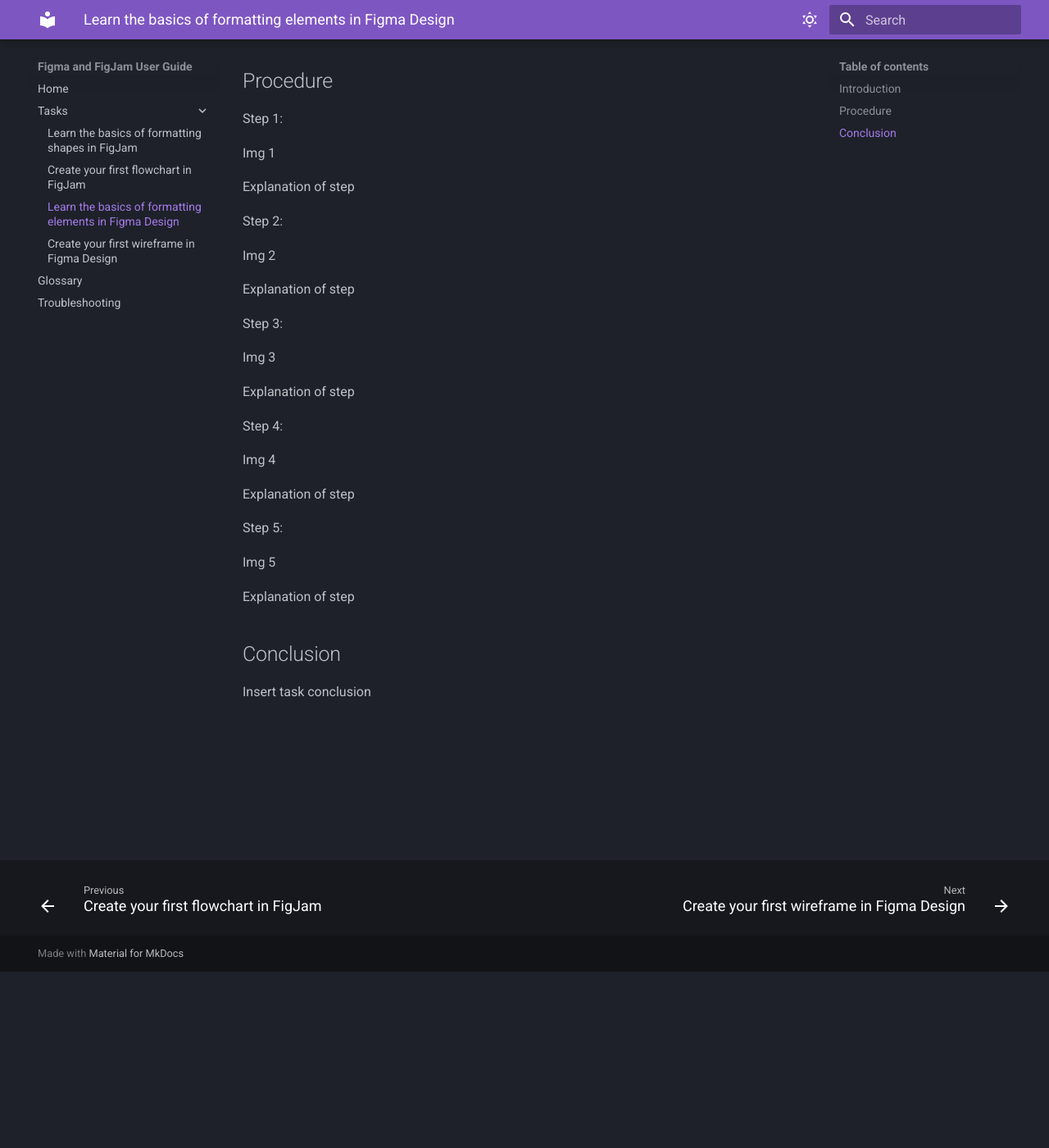
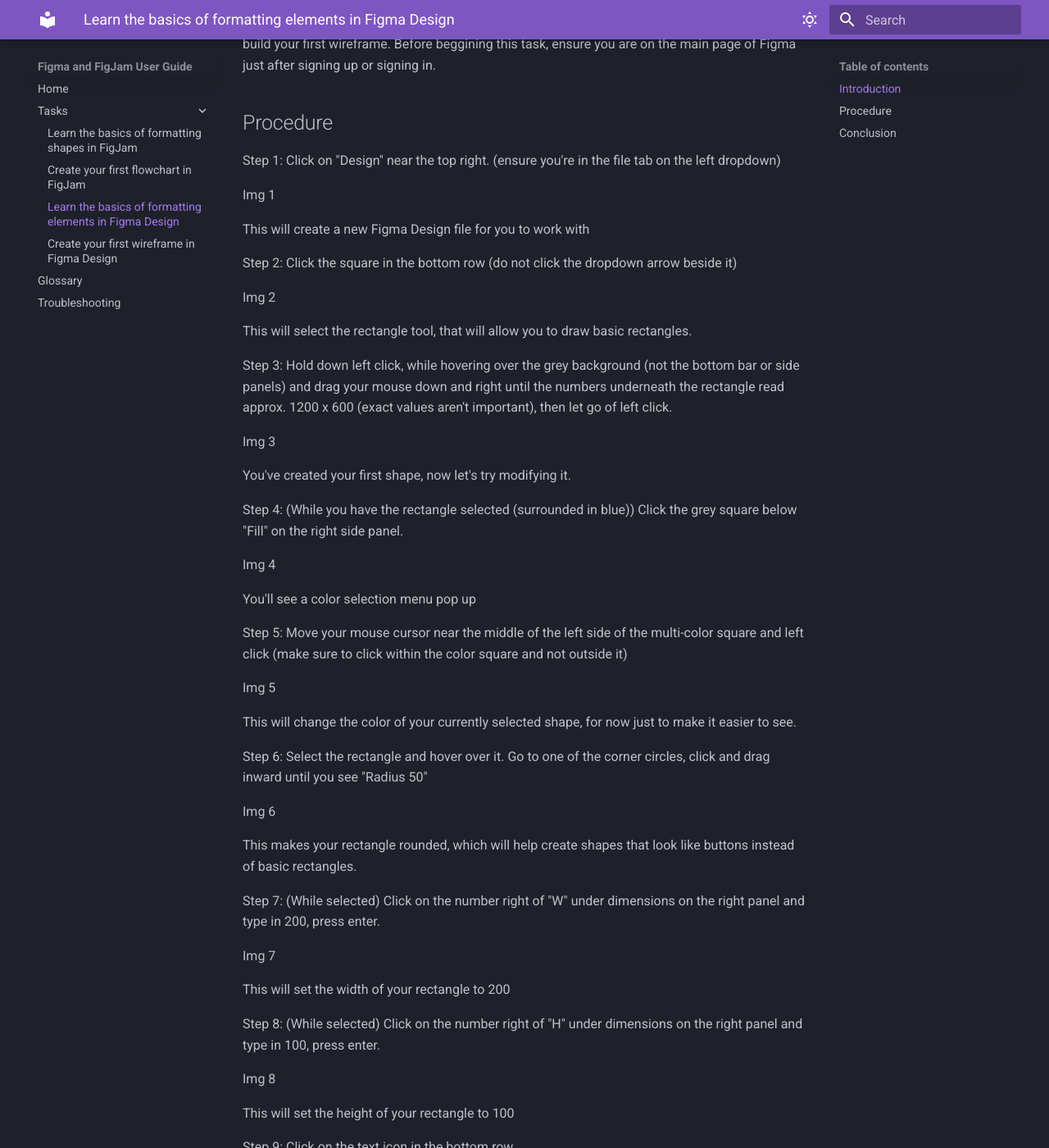
Before and after one commit to andrew-solomko/mkdocs-material-tutorial-andrew, an MkDocs documentation site: the page built from docs/tasks/basic-formatting-figma-design.md, in a window 1280 px wide and 1400 px high, scrolled down 215 px. Shown: the whole window at 82% size. Built offline with MkDocs 1.6.1 and Material for MkDocs 9.7.7, drawn with Linux system fonts in a browser that asks for light colours; some of the changed text lies outside the part shown.

Commit message:
Updated content of task 3

```diff
--- a/docs/tasks/basic-formatting-figma-design.md
+++ b/docs/tasks/basic-formatting-figma-design.md
@@ -2,40 +2,94 @@
 
 ## Introduction
 
-Insert task intro
+This task will teach how to perform basic actions in Figma Design, that you will need to later build your first wireframe. Before beggining this task, ensure you are on the main page of Figma just after signing up or signing in.
 
 ## Procedure
 
-Step 1:
+Step 1: Click on "Design" near the top right. (ensure you're in the file tab on the left dropdown)
 
 Img 1
 
-Explanation of step
+This will create a new Figma Design file for you to work with
 
-Step 2:
+Step 2: Click the square in the bottom row (do not click the dropdown arrow beside it)
 
 Img 2
 
-Explanation of step
+This will select the rectangle tool, that will allow you to draw basic rectangles.
 
-Step 3:
+Step 3: Hold down left click, while hovering over the grey background (not the bottom bar or side panels) and drag your mouse down and right until the numbers underneath the rectangle read approx. 1200 x 600 (exact values aren't important), then let go of left click.
 
 Img 3
 
-Explanation of step
+You've created your first shape, now let's try modifying it.
 
-Step 4:
+Step 4: (While you have the rectangle selected (surrounded in blue)) Click the grey square below "Fill" on the right side panel.
 
 Img 4
 
-Explanation of step
+You'll see a color selection menu pop up
 
-Step 5:
+Step 5: Move your mouse cursor near the middle of the left side of the multi-color square and left click (make sure to click within the color square and not outside it)
 
 Img 5
 
-Explanation of step
+This will change the color of your currently selected shape, for now just to make it easier to see.
+
+Step 6: Select the rectangle and hover over it. Go to one of the corner circles, click and drag inward until you see "Radius 50"
+
+Img 6
+
+This makes your rectangle rounded, which will help create shapes that look like buttons instead of basic rectangles.
+
+Step 7: (While selected) Click on the number right of "W" under dimensions on the right panel and type in 200, press enter.
+
+Img 7
+
+This will set the width of your rectangle to 200
+
+Step 8: (While selected) Click on the number right of "H" under dimensions on the right panel and type in 100, press enter.
+
+Img 8
+
+This will set the height of your rectangle to 100
+
+Step 9: Click on the text icon in the bottom row
+
+Img 9
+
+This will allow you to create text boxes
+
+Step 10: Click and hold inside your shape near the top left corner and drag towards the bottom right corner until the numbers below read approx. 120 x 50, then let go
+
+Img 10
+
+This will create a text box on top of your shape, allowing you to add and modify text inside of it.
+
+Step 11: Click on the number 12 in typography section of the right sidebar, type in 30, press enter.
+
+Img 11
+
+This will change the font of any text you add to 30
+
+Step 12: Type in the word "Settings".
+
+Img 12
+
+This will effectively give the shape a name, allowing for easier reference
+
+Step 13: Click outside of the shape and drag the mouse across it and let go.
+
+Img 13
+
+This selects both the shape itself, and text you added
+
+Step 14: Right click on the selected objects and click on "Group selection".
+
+Img 14
+
+Now you've combined the shape and text into a single object.
 
 ## Conclusion
 
-Insert task conclusion
+From this task you've essentially created a button. You know how to draw a shape, change its color, change its dimensions, and add text. From here you can move on to creating your first clickable wireframe.
```
